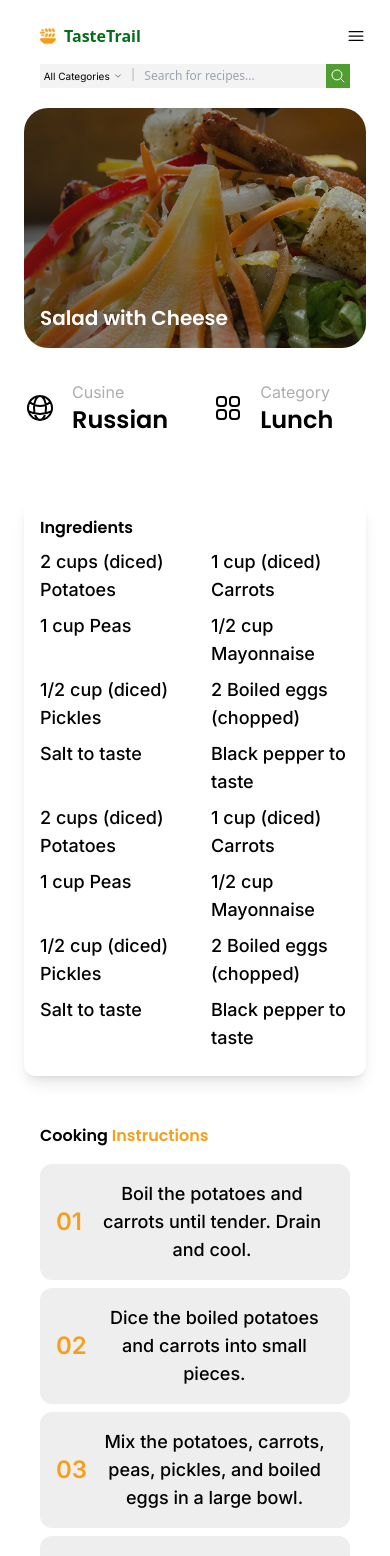
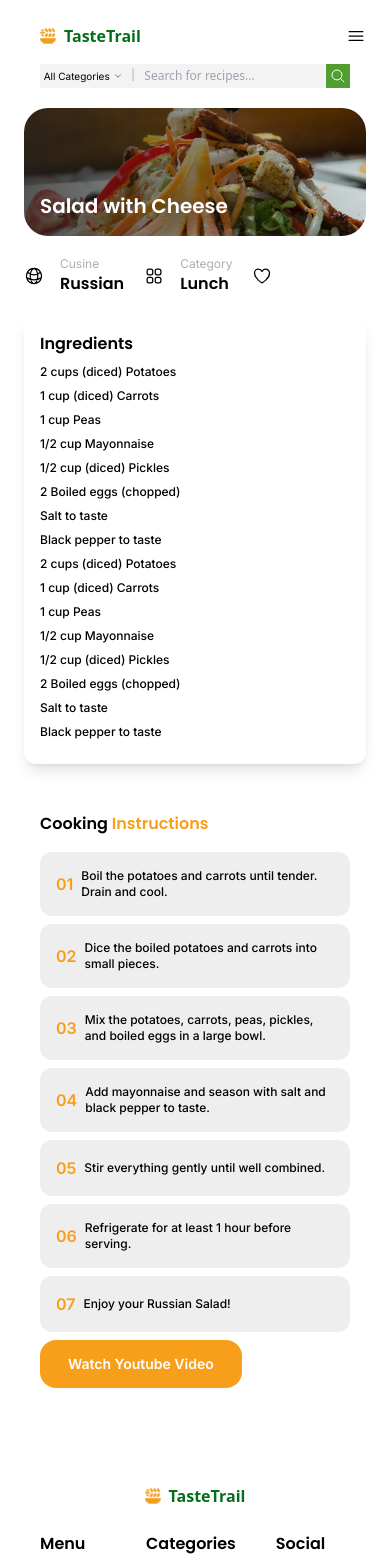
Before and after one commit to KirubelWondwossen/recipe-sharing-app, a React (Vite) app: page /recipedetailpage in a window 390 px wide. Shown: the top 1556 px of the page. Built offline with nearby package versions, Linux system fonts and the light colour scheme.

Commit message:
Make the recipe details page responsive to all devices

```diff
--- a/src/components/MealCard.jsx
+++ b/src/components/MealCard.jsx
@@ -16,11 +16,13 @@ function MealCard({ meal, i }) {
           {meal}
         </h3>
         <div className="flex justify-between w-full items-center">
-          <Link to="/recipedetailpage">
-            <a href="#" className="text-body text-base text-accent underline">
-              View recipe
-            </a>
+          <Link
+            to="/recipedetailpage"
+            className="text-body text-base text-accent underline"
+          >
+            View recipe
           </Link>
+
           <HeartIcon className="w-5" />
         </div>
       </div>
--- a/src/components/Navbar.jsx
+++ b/src/components/Navbar.jsx
@@ -5,12 +5,12 @@ import {
 } from "@heroicons/react/24/outline";
 import Logo from "./Logo";
 
-function Navbar() {
+function Navbar({ hidden }) {
   return (
     <div className="flex flex-col items-center">
       <nav className="container mx-auto flex justify-between items-center relative">
         <div className="flex justify-start md:items-center">
-          <Bars3Icon className="h-5 w-5 hidden md:block" />
+          <Bars3Icon className={`h-5 w-5 hidden md:block ${hidden}`} />
           <Logo style={"px-0"} />
         </div>
         <Search style={"absolute invisible md:visible md:static"} />
--- a/src/components/Trending.jsx
+++ b/src/components/Trending.jsx
@@ -1,8 +1,10 @@
 import SectionHeader from "./SectionHeader";
 
-function Trending({ visible }) {
+function Trending({ visible, height }) {
   return (
-    <div className="flex flex-col p-4 mt-5 items-start justify-end rounded-3xl h-[15rem] relative bg-[url('/images/home/img.png')] bg-cover bg-no-repeat bg-center">
+    <div
+      className={`flex flex-col p-4 mt-5 items-start justify-end rounded-3xl ${height} relative bg-[url('/images/home/img.png')] bg-cover bg-no-repeat bg-center`}
+    >
       <h3
         className={`${visible} text-2xl font-heading font-medium text-[#DC582A]`}
       >
--- a/src/pages/Home.jsx
+++ b/src/pages/Home.jsx
@@ -19,7 +19,7 @@ function Home() {
   return (
     <div className="container mx-auto relative">
       <Navbar />
-      <Trending />
+      <Trending height={"h-[15rem]"} />
       <MealCards />
       <div className="flex flex-col items-center">
         <Button style={"mt-8"}>Load More</Button>
--- a/src/pages/RecipeDetailPage.jsx
+++ b/src/pages/RecipeDetailPage.jsx
@@ -54,13 +54,16 @@ const data = [
 function RecipeDetailPage() {
   return (
     <div className="container mx-auto">
-      <Navbar />
-      <Trending visible={"hidden"} />
-      <div className="flex gap-11">
+      <Navbar hidden={"md:hidden"} />
+      <Trending
+        visible={"hidden"}
+        height={"h-[8rem] sm:h-[10rem] md:h-[15rem]"}
+      />
+      <div className="flex gap-5 sm:gap-11">
         {data.map((el, i) => (
           <Tags data={el} key={i} />
         ))}
-        <HeartIcon className="w-8" />
+        <HeartIcon className="w-5 sm:w-7 md:w-8" />
       </div>
       <Ingredients ingredients={ingredients} />
       <Instructions instructions={instructions} />
@@ -71,11 +74,15 @@ function RecipeDetailPage() {
 
 function Tags({ data }) {
   return (
-    <div className="flex gap-4 items-center my-8">
-      <data.Icon className="w-8" />
+    <div className="flex gap-4 items-center my-5 sm:my-8">
+      <data.Icon className="w-5 sm:w-7 md:w-8" />
       <span className="flex flex-col items-start">
-        <p className="text-base text-[#ADADAD] font-body">{data.type}</p>
-        <h4 className="text-2xl font-heading font-semibold">{data.desc}</h4>
+        <p className="text-xs md:text-base text-[#ADADAD] font-body">
+          {data.type}
+        </p>
+        <h4 className="sm:text-xl md:text-2xl font-heading font-semibold">
+          {data.desc}
+        </h4>
       </span>
     </div>
   );
@@ -83,11 +90,14 @@ function Tags({ data }) {
 
 function Ingredients({ ingredients }) {
   return (
-    <div className="rounded-xl shadow-lg flex flex-col items-start my-8 p-4">
+    <div className="rounded-xl shadow-lg flex flex-col items-start sm:my-8 p-4">
       <CardTitle>Ingredients</CardTitle>
-      <ul className="grid grid-cols-2 gap-x-8 gap-y-2 my-2">
+      <ul className="grid sm:grid-cols-2 gap-x-8 gap-y-2 my-2">
         {ingredients.map((el, i) => (
-          <li className="text-lg font-body font-medium text-left" key={i}>
+          <li
+            className="text-xs sm:text-base md:text-lg font-body font-medium text-left"
+            key={i}
+          >
             {el}
           </li>
         ))}
@@ -117,10 +127,12 @@ function Instructions() {
 function Steps({ step, i }) {
   return (
     <div className="flex items-center gap-2 p-4 rounded-xl bg-[#EEEEEE] w-full">
-      <span className="text-2xl text-accent font-body font-semibold">
+      <span className="sm:text-lg md:text-2xl text-accent font-body font-semibold">
         {i + 1 > 9 ? i + 1 : "0" + (i + 1)}
       </span>
-      <p className="text-lg font-body font-medium">{step}</p>
+      <p className="text-xs sm:text-sm md:text-lg font-body font-medium text-left">
+        {step}
+      </p>
     </div>
   );
 }
```
